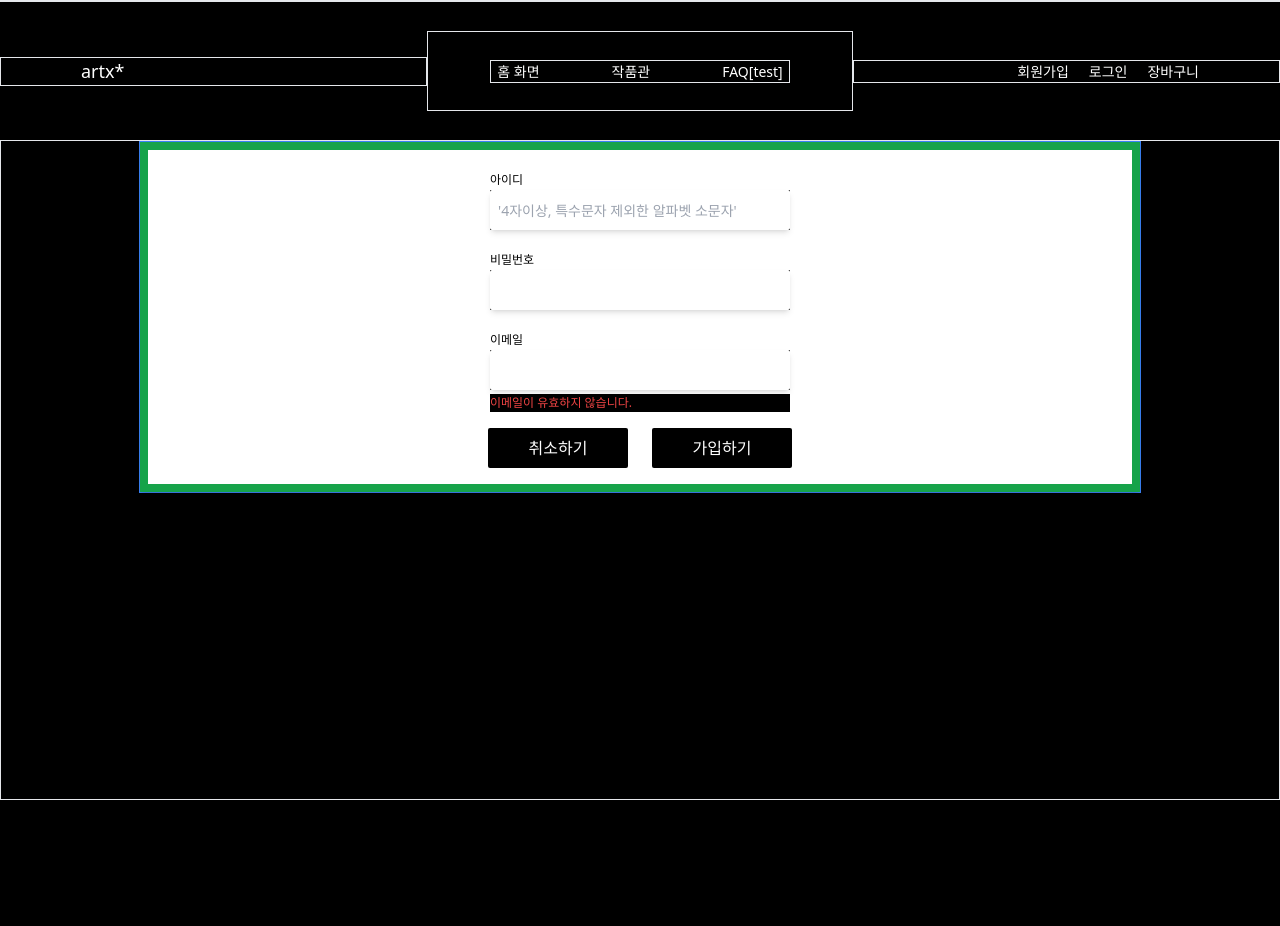
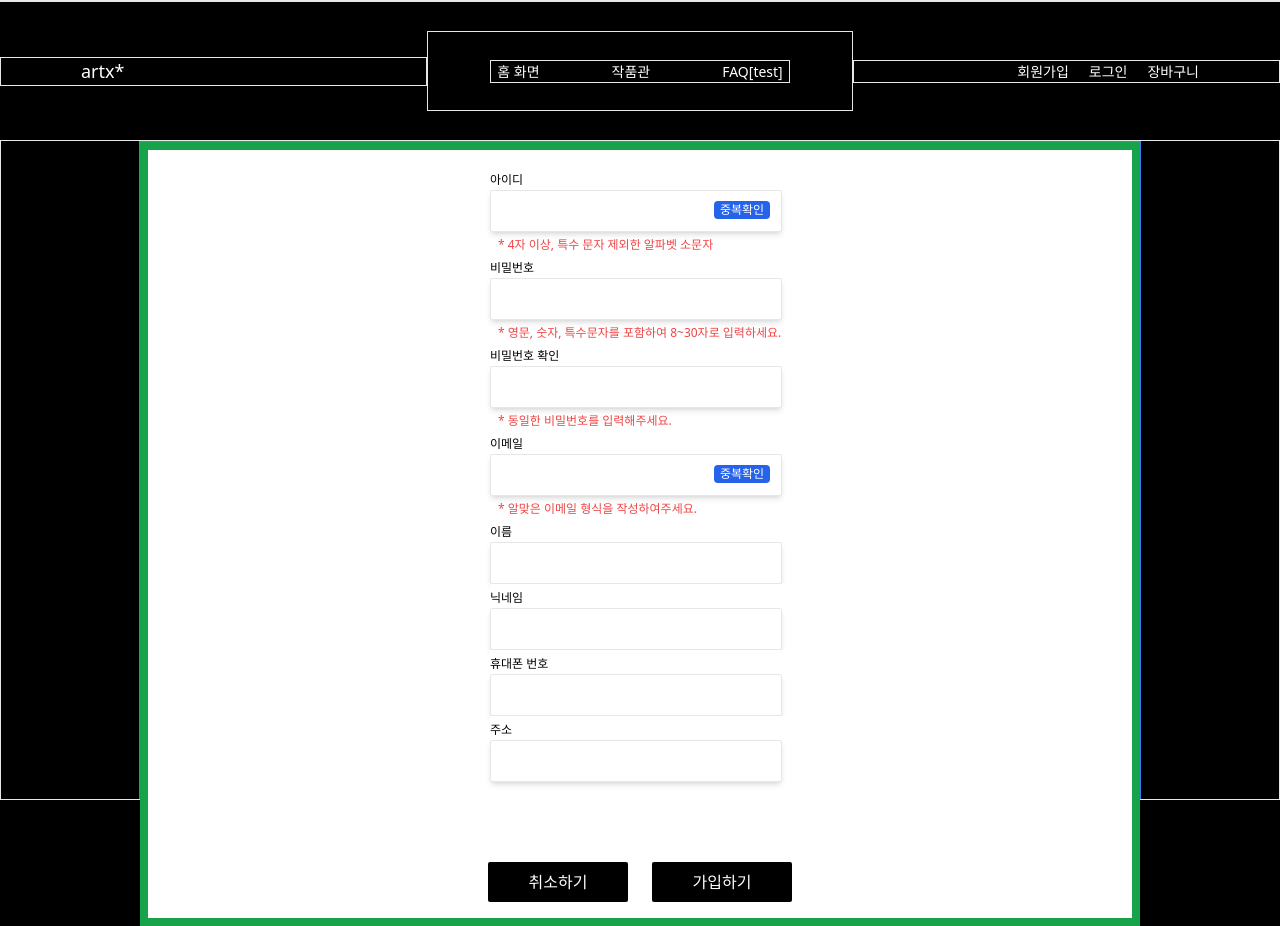
Before and after one commit to m-artx/artx-client, a React (Create React App) app: page /signup in a window 1280 px wide. Before the commit the page ends 800 px from the top, so only its background shows below. Built offline with nearby package versions, Linux system fonts and the light colour scheme.

Commit message:
Feat: Login

```diff
--- a/src/App.js
+++ b/src/App.js
@@ -5,7 +5,7 @@ import ArtPage from './pages/ArtPage';
 import ArtxPage from './pages/ArtxPage';
 import Layout from './components/shared/Layout';
 import SignUpPage from './pages/userPages/SignUpPage';
-import LoginPage from './pages/LoginPage';
+import LoginPage from './pages/userPages/LoginPage';
 import Product from './pages/Product';
 import ShoppingCart from './pages/ShoppingCart';
 import OrderHistory from './pages/OrderHistory';
--- a/src/components/shared/Button1.jsx
+++ b/src/components/shared/Button1.jsx
@@ -7,6 +7,7 @@ const Button = ({ onClick, label, type, disabled, className }) => {
       type={type}
       disabled={disabled}
       className={`p-2 bg-black text-white rounded-sm mx-3 ${className}`}
+
     >
       {label}
     </button>
--- a/src/components/shared/InputBox.jsx
+++ b/src/components/shared/InputBox.jsx
@@ -8,59 +8,46 @@ import { MdCheckCircle, MdCancel } from 'react-icons/md'; // 필요한 아이콘
 // value: 인풋 필드의 현재 값.
 // onChange: 인풋 필드의 값이 변경될 때 호출되는 함수.
 // error: 인풋 필드에 대한 에러 메시지 (유효성 검사 에러 등).
-// validate: 유효성검사를 사용할것인가 true/false
-// onValidate:
+// placeholder
+// onDuplicateCheck 중복 체크 함수 넣기
+// isDuplicateChecking 중복 체크 결과값이 '완료'라면 글씨만 파란색으로, '중복확인'이라면 파란색 border로 바꿔준다
 
-function InputBox({ label, name, type, value, onChange, error, validate, onValidate, placeholder }) {
-    const [icon, setIcon] = useState(null); // icon state
-    const [isTouched, setIsTouched] = useState(false); // track if input has been touched
-    const [isValid, setIsValid] = useState(null); // track validity status
-
-    // 유효성 검사 아이콘 업데이트
-    const updateValidationIcon = () => {
-        if (isValid) {
-            setIcon(<MdCheckCircle className="text-green-500" />);
-        } else if (isValid === false) {
-            setIcon(<MdCancel className="text-red-500" />);
-        } else {
-            setIcon(null);
-        }
-    };
-
-    // validate 클릭 시
-    const handleValidation = () => {
-        const validationResult = onValidate ? onValidate() : true;
-        setIsValid(validationResult);
-        updateValidationIcon();
-    };
-
-    // onBlur 이벤트를 통해 입력 필드가 터치된 것을 감지
-    const handleBlur = () => {
-        setIsTouched(true);
-        handleValidation();
-    };
+function InputBox({ label, name, type, value, onChange, error, placeholder, onDuplicateCheck, isDuplicateChecking }) {
+    const errorMessageStyle = error === '완료' ? 'text-blue-500' : 'text-red-500';
 
     return (
-        <div className="mb-4 bg-white w-[300px]">
+        <div className="mb- bg-white w-[300px]">
             <label htmlFor={name} className="text-xs bg-white text-black">
                 {label}
             </label>
-            <div className="flex items-center">
+            <div className="flex items-center bg-white">
                 <input
-                    className={`w-full p-2 border-none shadow-md bg-white rounded-sm placeholder:text-sm ${placeholder}`}
+                    className="w-full p-2 border shadow-md rounded-sm placeholder:text-sm bg-white focus:outline-none"
                     type={type}
                     id={name}
                     name={name}
                     value={value}
                     onChange={onChange}
-                    onBlur={handleBlur}
                     required
                     placeholder={placeholder}
+                    autoComplete="new-password" // 경고해제용
                 />
-                {isTouched && validate && icon}
-
+                {/* 중복체크박스 부분 */}
+                <div className="relative ml-2">
+                    {onDuplicateCheck && (
+                        <button
+                        className={`absolute top-[-10px] right-5 w-14 text-xs rounded ${
+                            isDuplicateChecking === '완료' ? 'text-blue-600' : 'text-white bg-blue-600'
+                        }`}
+                        onClick={() => onDuplicateCheck(name)} // 여기를 수정
+                    >
+                        {isDuplicateChecking === '완료' ? '완료' : '중복확인'}{' '}
+                    </button>
+                    )}
+                </div>
             </div>
-            {error && <p className="text-red-500 text-xs mt-1">{error}</p>}
+            {/* 에러메시지 표시 */}
+            {error && <p className={`bg-white ${errorMessageStyle} text-xs mt-1 px-2`}>{error}</p>}{' '}
         </div>
     );
 }
--- a/src/pages/LoginPage.jsx
+++ b/src/pages/userPages/LoginPage.jsx
@@ -1,7 +1,7 @@
 import React, { useState } from 'react';
 import { Link } from 'react-router-dom';
 import { useDispatch } from 'react-redux';
-import { loginUser } from '../store/userSlice';
+import { loginUser } from '../../store/userSlice';
 import axios from 'axios';
 
 export default function LoginPage() {
--- a/src/pages/userPages/SignUpPage.jsx
+++ b/src/pages/userPages/SignUpPage.jsx
@@ -7,6 +7,10 @@ import InputBox from '../../components/shared/InputBox';
 import Button1 from '../../components/shared/Button1';
 
 export default function SignUpPage() {
+    const navigate = useNavigate();
+    const dispatch = useDispatch();
+
+    //기본 stats 초기값
     const [formData, setFormData] = useState({
         userId: '',
         password: '',
@@ -17,95 +21,89 @@ export default function SignUpPage() {
         phoneNumber: '',
         address: '',
     });
-    const navigate = useNavigate();
 
-    const dispatch = useDispatch();
-
-    const [idState, setIdState] = useState('');
-    const [passwordState, setPasswordState] = useState('');
-    const [passwordError, setPasswordError] = useState('');
-    const [emailError, setEmailError] = useState('');
-
-    // 아이디 유효성 검사 함수
-    //아이디가 4자 이상이어야 하고 영어 소문자만을 사용하며 특수 문자를 포함하지 않아야 할 경우:
-    const isUserIdValid = (userId) => {
-      return userId.length >= 4 && /^[a-z]+$/.test(userId);
-   };
-
-    // 이메일 유효성 검사 함수
-    // 형식에 맞으면 test함수가 true를 반환한다
-    const isEmailValid = (email) => {
-        const emailRegex = /^[A-Z0-9._%+-]+@[A-Z0-9.-]+\.[A-Z]{2,}$/i;
-        return emailRegex.test(email);
-    };
-
-    // 전체 데이터가 채워져 있어야 회원가입을 할 수 있게 한다
-    // 아이디, 비밀번호, 이메일 유효성 체크
-    const isFormValid = () => {
-        return (
-            isUserIdValid(formData.userId) && //아이디 유효성 트루
-            isEmailValid(formData.email) && // 이메일이 유효성 트루
-            formData.password.trim() !== '' && //패스워드 내용있음
-            passwordError === '' && //패스워드 에러없음
-            formData.name.trim() !== '' && //이름부분 내용있음
-            formData.password === formData.confirmPassword //패스워드 컨펌
-        );
-    };
-
-
-
-
-    const validateUserId = () => isUserIdValid(formData.userId);
-    const validateEmail = () => isEmailValid(formData.email);
-
-
-    const handleChange = (e) => {
-        const { name, value } = e.target;
-        setFormData({
-            ...formData,
-            [name]: value,
+    //에러 state 초기값
+    const [formErrors, setFormErrors] = useState({
+        userId: '* 4자 이상, 특수 문자 제외한 알파벳 소문자',
+        password: '* 영문, 숫자, 특수문자를 포함하여 8~30자로 입력하세요.',
+        confirmPassword: '* 동일한 비밀번호를 입력해주세요.',
+        email: '* 알맞은 이메일 형식을 작성하여주세요.',
     });
 
-        // 비밀번호 유효성 검사 정규표현식
-        const passwordRegex = /^(?=.*[A-Za-z])(?=.*\d)(?=.*[$@$!%*#?&])[A-Za-z\d$@$!%*#?&]{8,30}$/;
+    //유효성 검사
+    const [validationStates, setValidationStates] = useState({
+        userIdValid: null,
+        passwordValid: null,
+        confirmPasswordValid: null,
+        emailValid: null,
+    });
 
-        // 비밀번호 검사
+    // 유효성 검사 및 인풋하단 스테이트 업데이트
+    const handleValidationAndChange = (name, value) => {
+        let errorMsg = '';
+        let isValid = false;
+
+        // 아이디 유효성 검사
+        if (name === 'userId') {
+            isValid = value.length >= 4 && /^[a-z]+$/.test(value);
+            errorMsg = isValid ? '' : '* 4자 이상, 특수 문자 제외한 알파벳 소문자';
+        }
+
+        // 비밀번호 유효성 검사
         if (name === 'password') {
-            if (!passwordRegex.test(value)) {
-                setPasswordError('영문, 숫자, 특수문자를 포함하여 8~30자로 입력하세요.');
-            } else {
-                setPasswordError('');
-            }
+            isValid = value && /^(?=.*[A-Za-z])(?=.*\d)(?=.*[$@$!%*#?&])[A-Za-z\d$@$!%*#?&]{8,30}$/.test(value);
+            errorMsg = isValid ? '' : '* 영문, 숫자, 특수문자를 포함하여 8~30자로 입력하세요.';
         }
 
         // 비밀번호 확인 검사
-        if (name === 'confirmPassword' && formData.password !== value) {
-            setPasswordError('비밀번호가 일치하지 않습니다.');
-        } else {
-            setPasswordError('');
+        if (name === 'confirmPassword') {
+            isValid = value && value === formData.password;
+            errorMsg = isValid ? '' : '* 동일한 비밀번호를 입력해주세요.';
         }
+
+        // 이메일 유효성 검사
+        if (name === 'email') {
+            isValid = value && /^[A-Z0-9._%+-]+@[A-Z0-9.-]+\.[A-Z]{2,}$/i.test(value);
+            errorMsg = isValid ? '' : '* 알맞은 이메일 형식을 작성하여주세요.';
+        }
+
+        updateIsFormValidState(); // 유효성 상태 업데이트
+
+        setFormData({ ...formData, [name]: value }); // 사용자의 입력에 따른 스테이트 업데이트
+        setFormErrors({ ...formErrors, [name]: errorMsg }); // 오류체크 및 에러메시지 업데이트
+        setValidationStates({ ...validationStates, [`${name}Valid`]: isValid });
     };
 
-    const handleSubmit = (e) => {
-        e.preventDefault();
+    //아이디, 이메일 중복검사용 state
+    const [isDuplicateChecking, setIsDuplicateChecking] = useState({
+        userId: '',
+        email: '',
+    });
 
-        // 유효성 검사 추가
-        if (!isFormValid()) {
-            console.error('입력이 유효하지 않습니다.');
-            return;
-        }
-
-        // 여기에서 회원가입 로직을 처리한 후 유저 정보를 dispatch 합니다.
-        // 예: 서버에 회원가입 요청을 보내고 응답을 받은 후 dispatch(loginUser(userInfo))를 호출
-        const userInfo = { ...formData }; // 예시로 사용자 정보 생성
-        dispatch(loginUser(userInfo));
-        console.log('회원가입 정보:', formData);
+    // 회원가입 체크용 스테이트
+    const [isFormValidState, setIsFormValidState] = useState(false);
+    const updateIsFormValidState = () => {
+        setIsFormValidState(isFormValid());
     };
 
-    const handleCancelClick = () => {
-        const isConfirmed = window.confirm('가입을 취소하시겠습니까? 확인을 누르면 메인화면으로 돌아갑니다.');
-        if (isConfirmed) {
-            navigate('/');
+    // 중복 확인 함수
+    const handleDuplicateCheck = async (target) => {
+        //false : 중복이 아니다
+        const isDuplicate = ''; // 서버에 중복 확인 요청 (임시 로직)
+
+        // isDuplicate의 상태에 따라 inputBox의 isDuplicateChecking에 넣어준다
+
+        //중복이 아니라면 isDuplicateChecking의 각 값을 true로 만들어라
+        if (!isDuplicate) {
+            setIsDuplicateChecking((prev) => ({
+                ...prev,
+                [target]: '완료',
+            }));
+        } else {
+            setIsDuplicateChecking((prev) => ({
+                ...prev,
+                [target]: '중복확인',
+            }));
         }
     };
 
@@ -114,37 +112,86 @@ export default function SignUpPage() {
             label: '아이디',
             name: 'userId',
             type: 'text',
-            // error: !isUserIdValid(formData.userId) && '아이디가 유효하지 않습니다.',
-            error: formData.userId && !isUserIdValid(formData.userId) && '아이디가 유효하지 않습니다.',
-
-            validate: true,
-            onValidate: validateUserId,
-            placeholder: "'4자이상, 특수문자 제외한 알파벳 소문자'"
-
+            placeholder: '',
+            error: formErrors,
+            onDuplicateCheck: handleDuplicateCheck,
+            isDuplicateChecking: isDuplicateChecking.userId,
         },
         {
             label: '비밀번호',
             name: 'password',
             type: 'password',
-            error: passwordError,
+            error: formErrors,
         },
-        // ...[다른 필드]...
+        {
+            label: '비밀번호 확인',
+            name: 'confirmPassword',
+            type: 'password',
+            error: formErrors,
+        },
         {
             label: '이메일',
             name: 'email',
             type: 'email',
-            error: !isEmailValid(formData.email) && '이메일이 유효하지 않습니다.',
-            validate: true,
-            onValidate: validateEmail,
+            error: formErrors,
+            onDuplicateCheck: handleDuplicateCheck,
+            isDuplicateChecking: isDuplicateChecking.email,
         },
-        // ...[기타 필드]...
+        {
+            label: '이름',
+            name: 'name',
+            type: 'text',
+            error: formErrors,
+        },
+        {
+            label: '닉네임',
+            name: 'nickName',
+            type: 'text',
+            error: formErrors,
+        },
+        {
+            label: '휴대폰 번호',
+            name: 'phoneNumber',
+            type: 'text',
+            error: formErrors,
+        },
+        {
+            label: '주소',
+            name: 'address',
+            type: 'text',
+            error: formErrors,
+        },
+    ];
 
-        //   name: '',
-        //   nickName: '',
-        //   email: '',
-        //   phoneNumber: '',
-        //   address: '',
-    ];
+    // 하단 버튼 관련 함수
+
+    // 모든 입력이 완료되고 유효성 검사 및 중복 확인이 모두 통과되었는지 확인
+    const isFormValid = () => {
+        console.log('isFormValid');
+        return (
+            Object.values(validationStates).every((isValid) => isValid === true) &&
+            Object.values(isDuplicateChecking).every((status) => status === '완료')
+        );
+    };
+
+    const handleSubmit = (e) => {
+        e.preventDefault();
+
+        if (!isFormValid()) {
+            alert('모든 입력이 완료되고 유효성 검사를 통과해야 합니다.');
+            return;
+        }
+        const userInfo = { ...formData };
+      //   dispatch(loginUser(userInfo));
+      navigate('/login');
+
+    };
+
+    const handleCancelClick = () => {
+        if (window.confirm('가입을 취소하시겠습니까? 확인을 누르면 메인화면으로 돌아갑니다.')) {
+            navigate('/');
+        }
+    };
 
     return (
         <div className="bg-white text-black justify-center items-center w-[1000px] ">
@@ -159,15 +206,17 @@ export default function SignUpPage() {
                         name={field.name}
                         type={field.type}
                         value={formData[field.name]}
-                        onChange={handleChange}
-                        error={field.error}
+                        onChange={(e) => handleValidationAndChange(field.name, e.target.value)}
+                        error={formErrors[field.name]}
+                        placeholder={field.placeholder}
                         validate={field.validate}
-                        onValidate={field.onValidate}
-                        placeholder={field.placeholder}
+                        onDuplicateCheck={field.onDuplicateCheck} //중복버튼 켰는지 확인
+                        handleDuplicateCheck={() => handleDuplicateCheck(field.name)}
+                        isDuplicateChecking={isDuplicateChecking[field.name]}
                     />
                 ))}
 
-                <div className="flex items-center justify-center bg-white w-auto">
+                <div className="flex items-center justify-center bg-white w-auto mt-20">
                     <Button1
                         onClick={handleCancelClick}
                         label="취소하기"
@@ -177,10 +226,11 @@ export default function SignUpPage() {
                         // 기본 스타일 p-2 bg-black text-white mt-4
                     />
                     <Button1
+                        onClick={handleSubmit}
                         label="가입하기"
                         type="submit"
-                        disabled={false}
-                        className="w-[140px]"
+                        disabled={!isFormValidState} // 유효성 검사 상태에 따라 버튼 활성화 상태 결정
+                        className={`w-[140px] ${isFormValidState ? 'border-2 border-blue-500' : ''}`} // 조건부 클래스 추가
                         // 기본 스타일 p-2 bg-black text-white
                     />
                 </div>
```
Lines whose indentation alone changed are shown as unchanged.
